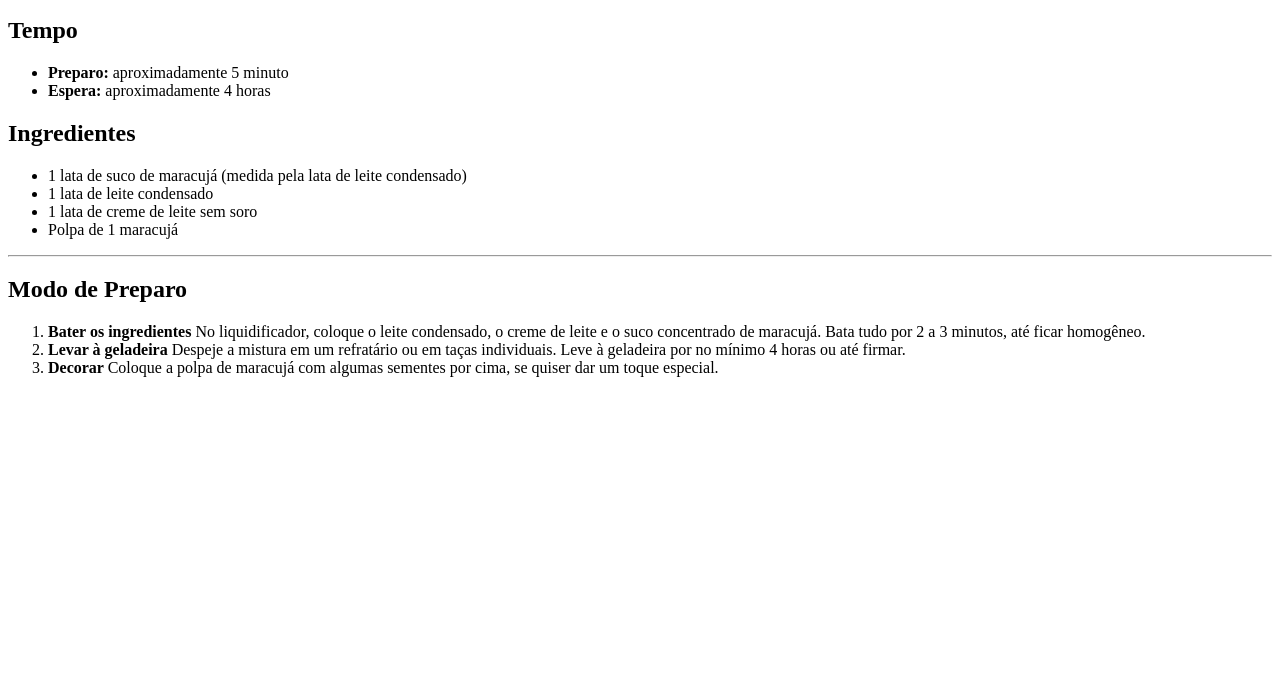
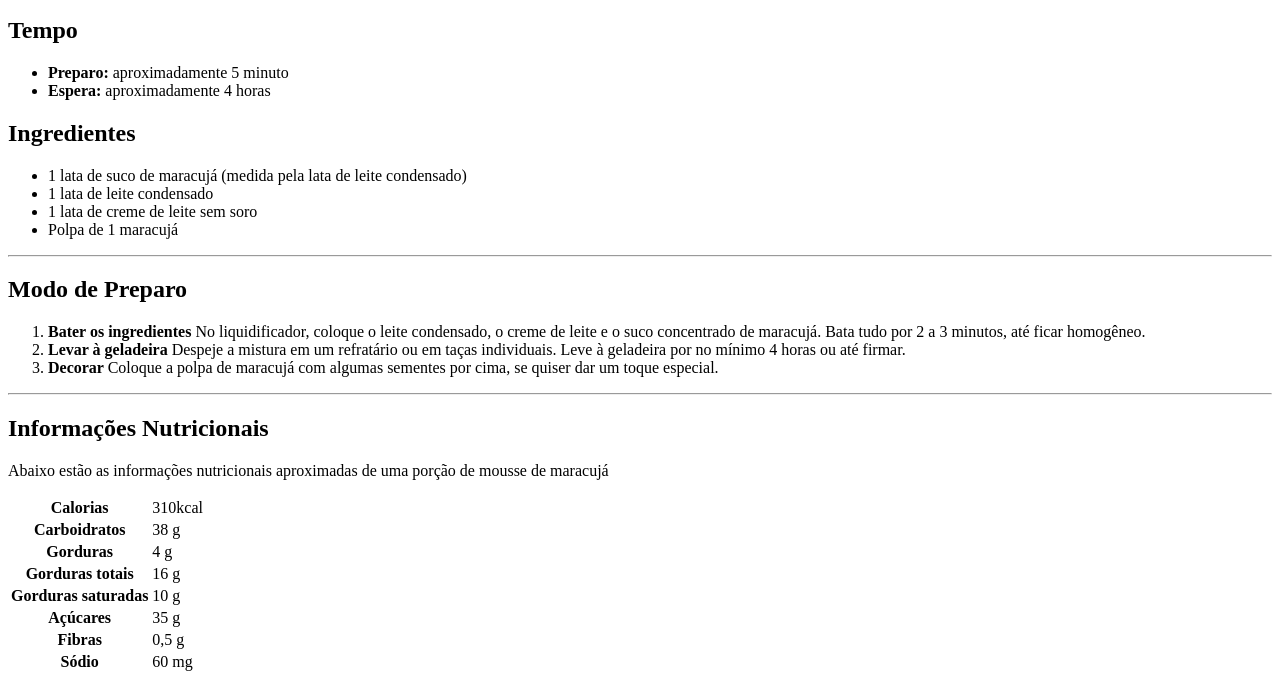
Before and after one commit to JanainaLN/Receitade-de-mousse-de-maracuja, a plain HTML site: page index.html in a window 1280 px wide. Shown: the part 302-984 px from the top of the page. Before the commit the page ends 800 px from the top, so only its background shows below. Drawn offline with Linux system fonts and the light colour scheme.

Commit message:
Aplicação de informações nutricionais

```diff
--- a/index.html
+++ b/index.html
@@ -50,6 +50,62 @@
 
   </ol>
   </div>
+
+<hr>
+
+<div>
+  <h2>Informações Nutricionais</h2>
+  <p>Abaixo estão as informações nutricionais aproximadas de uma porção de mousse de maracujá</p>
+
+<table>
+  <tr>
+    <th>Calorias</th>
+    <td>310kcal</td>
+  </tr>
+
+  <tr>
+    <th>Carboidratos</th>
+    <td>38 g</td>
+  </tr>
+
+  <tr>
+    <th>Gorduras</th>
+    <td>4 g</td>
+  </tr>
+
+  <tr>
+  <th>Gorduras totais</th>
+  <td>16 g</td>
+  </tr>
+
+  <tr>
+    <th>Gorduras saturadas</th>
+    <td>10 g</td>
+  </tr>
+
+  <tr>
+    <th>Açúcares</th>
+    <td>35 g</td>
+  </tr>
+
+  <tr>
+    <th>Fibras</th>
+    <td>0,5 g</td>
+  </tr>
+
+  <tr>
+    <th>Sódio</th>
+    <td>60 mg</td>
+  </tr>
+</table>
+
+
+
+
+
+
+
+</div>
 </div>
 </body>
 </html>
```
Lines whose indentation alone changed are shown as unchanged.
